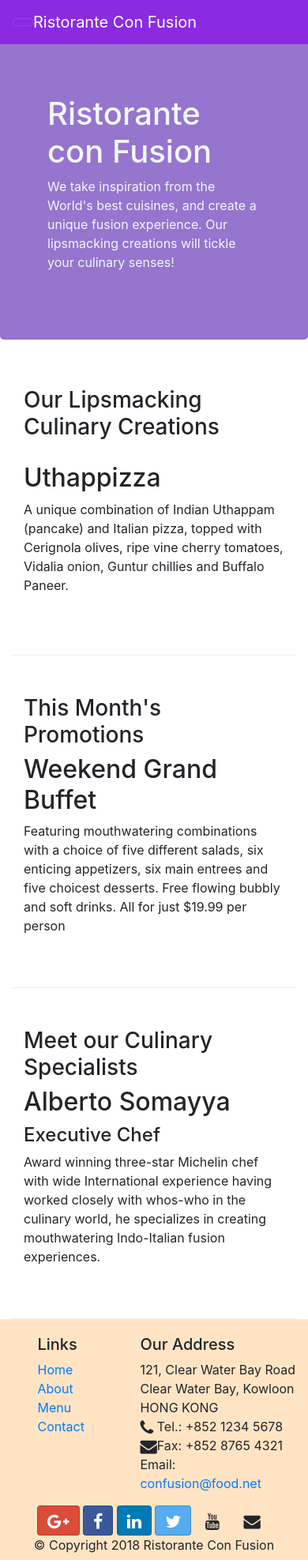
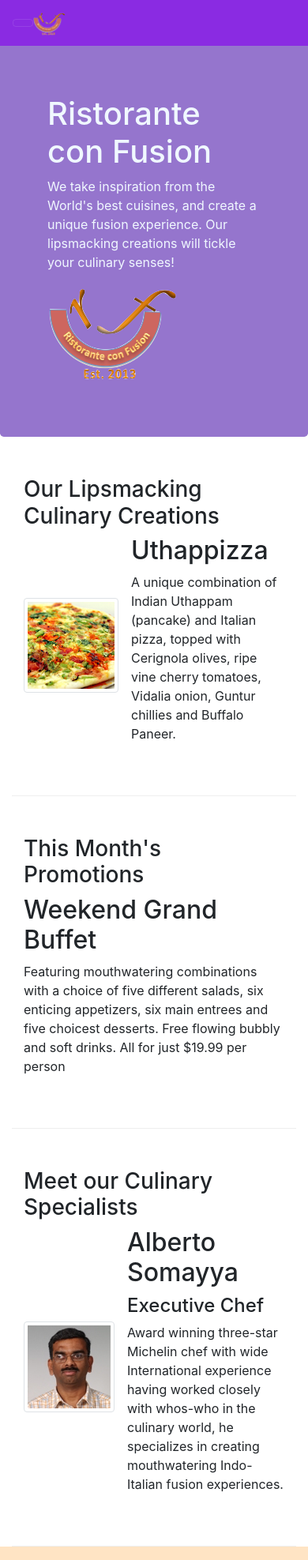
Before and after one commit to Kay-Rohit/bootstrap, a website: page index.html in a window 390 px wide. Shown: the top 1975 px of the page at 79% size. Drawn offline with nearby package versions, Linux system fonts and the light colour scheme.

Commit message:
Media and Images

```diff
--- a/index.html
+++ b/index.html
@@ -21,7 +21,7 @@
             <button class="navbar-toggler" type="button" data-toggle="collapse" data-target="#Navbar">
                 <span class="navbar-toggler-button"></span>
             </button>
-            <a class="navbar-brand mr-auto" href="#">Ristorante Con Fusion</a>
+            <a class="navbar-brand mr-auto" href="#"><img src="img/logo.png" height="30" width="41"></a>
             <div class="collapse navbar-collapse" id="Navbar">
                 <ul class="navbar-nav mr-auto">
                     <li class="nav-item active"><a class="nav-link" href="#"><span class="fa fa-home"></span> Home</a></li>
@@ -41,6 +41,7 @@
                     <p>We take inspiration from the World's best cuisines, and create a unique fusion experience. Our lipsmacking creations will tickle your culinary senses!</p>
                 </div>
                 <div class="col-12 col-sm">
+                    <img src="img/logo.png" class="image-fluid">
                 </div>
             </div>
         </div>
@@ -52,8 +53,14 @@
                 <h3>Our Lipsmacking Culinary Creations</h3>
             </div>
             <div class="col-12 col-sm order-sm-first col-md">
-                <h2>Uthappizza</h2>
-                <p>A unique combination of Indian Uthappam (pancake) and Italian pizza, topped with Cerignola olives, ripe vine cherry tomatoes, Vidalia onion, Guntur chillies and Buffalo Paneer.</p>
+                <div class="media">
+                    <img class="d-flex mr-3 img-thumbnail align-self-center"
+                    src="img/uthappizza.png" alt="Uttapizza">
+                    <div class="media-body">
+                        <h2 class="mt-0">Uthappizza</h2>
+                        <p>A unique combination of Indian Uthappam (pancake) and Italian pizza, topped with Cerignola olives, ripe vine cherry tomatoes, Vidalia onion, Guntur chillies and Buffalo Paneer.</p>
+                    </div>
+                </div>
             </div>
         </div>
 
@@ -73,9 +80,14 @@
                 <h3>Meet our Culinary Specialists</h3>
             </div>
             <div class="col-12 col-sm order-sm-first col-md">
-                <h2>Alberto Somayya</h2>
-                <h4>Executive Chef</h4>
-                <p>Award winning three-star Michelin chef with wide International experience having worked closely with whos-who in the culinary world, he specializes in creating mouthwatering Indo-Italian fusion experiences. </p>
+                <div class="media">
+                    <img src="img/alberto.png" alt="Alberto" class="d-flex mr-3 img-thumbnail align-self-center">
+                    <div class="media-body">
+                        <h2 class="mt-0">Alberto Somayya</h2>
+                        <h4>Executive Chef</h4>
+                        <p>Award winning three-star Michelin chef with wide International experience having worked closely with whos-who in the culinary world, he specializes in creating mouthwatering Indo-Italian fusion experiences. </p>
+                    </div>
+                </div>
             </div>
         </div>
     </div>
```
Also changed, not shown: aboutus.html (+3 -2 lines), contactus.html (+2 -1 lines), img/alberto.png (added), img/buffet.png (added), img/logo.png (added), img/uthappizza.png (added), 1 other file.
